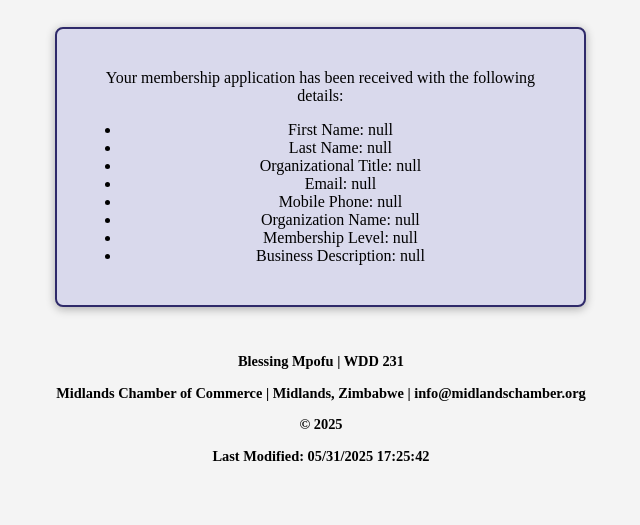
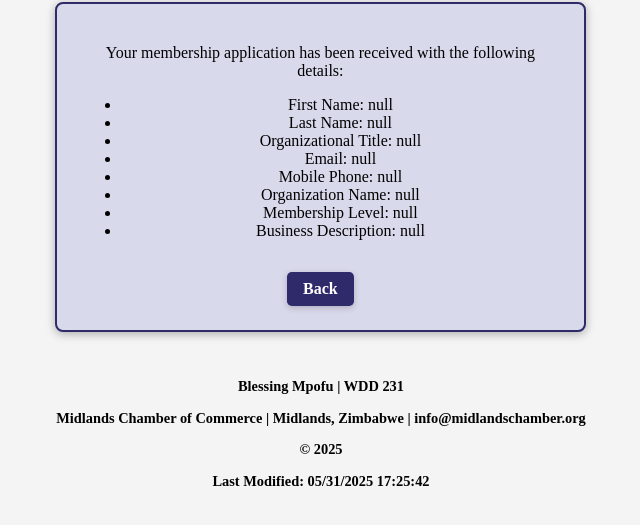
Before and after one commit to blelian/wdd231, a plain HTML site: page chamber/thank-you.html in a window 1280 px wide. Shown: the part 195-720 px from the top of the page, without its empty margins (319-959 px from the left). Drawn offline with Linux system fonts and the light colour scheme.

Commit message:
made some changes

```diff
--- a/chamber/scripts/thank-you.js
+++ b/chamber/scripts/thank-you.js
@@ -13,6 +13,7 @@ document.querySelector('#results').innerHTML = `
         <li>Membership Level: ${myInfo.get('membership')}</li>
         <li>Business Description: ${myInfo.get('description')}</li>
     </ul>
+    <a href="./join.html" class="back-button">Back</a>
 `;
 
 document.getElementById("year").textContent = new Date().getFullYear();
--- a/chamber/styles/thank-you-larger.css
+++ b/chamber/styles/thank-you-larger.css
@@ -43,6 +43,28 @@ body {
   animation: fadeIn 1s forwards;
 }
 
+.back-button {
+  display: inline-block;
+  padding: 0.5rem 1rem;
+  background-color: var(--primary-color);
+  color: var(--text-color);
+  text-decoration: none;
+  border-radius: 0.3rem;
+  border: none;
+  cursor: pointer;
+  font-weight: bold;
+  font-family: inherit;
+  box-shadow: 0 2px 6px rgba(0, 0, 0, 0.2);
+  transition: background-color 0.3s ease;
+  margin-top: 1rem;
+}
+
+.back-button:hover,
+.back-button:focus {
+  background-color: #1f1a4a;
+  outline: none;
+}
+
 footer {
   text-align: center;
   margin-top: 2rem;
--- a/chamber/styles/thank-you.css
+++ b/chamber/styles/thank-you.css
@@ -44,6 +44,28 @@ body {
   animation: fadeIn 1s forwards;
 }
 
+.back-button {
+  display: inline-block;
+  padding: 0.5rem 1rem;
+  background-color: var(--primary-color);
+  color: var(--text-color);
+  text-decoration: none;
+  border-radius: 0.3rem;
+  border: none;
+  cursor: pointer;
+  font-weight: bold;
+  font-family: inherit;
+  box-shadow: 0 2px 6px rgba(0, 0, 0, 0.2);
+  transition: background-color 0.3s ease;
+  margin-top: 1rem;
+}
+
+.back-button:hover,
+.back-button:focus {
+  background-color: #1f1a4a;
+  outline: none;
+}
+
 footer {
   text-align: center;
   margin-top: 2rem;
--- a/chamber/thank-you.html
+++ b/chamber/thank-you.html
@@ -30,7 +30,7 @@
     </header>
     <main>
         <div class="card" id="results">
-          <button><a href="./join.html">Back</a></button>
+          <a href="./join.html" class="back-button">Back</a>
         </div>
 
     </main>
```
